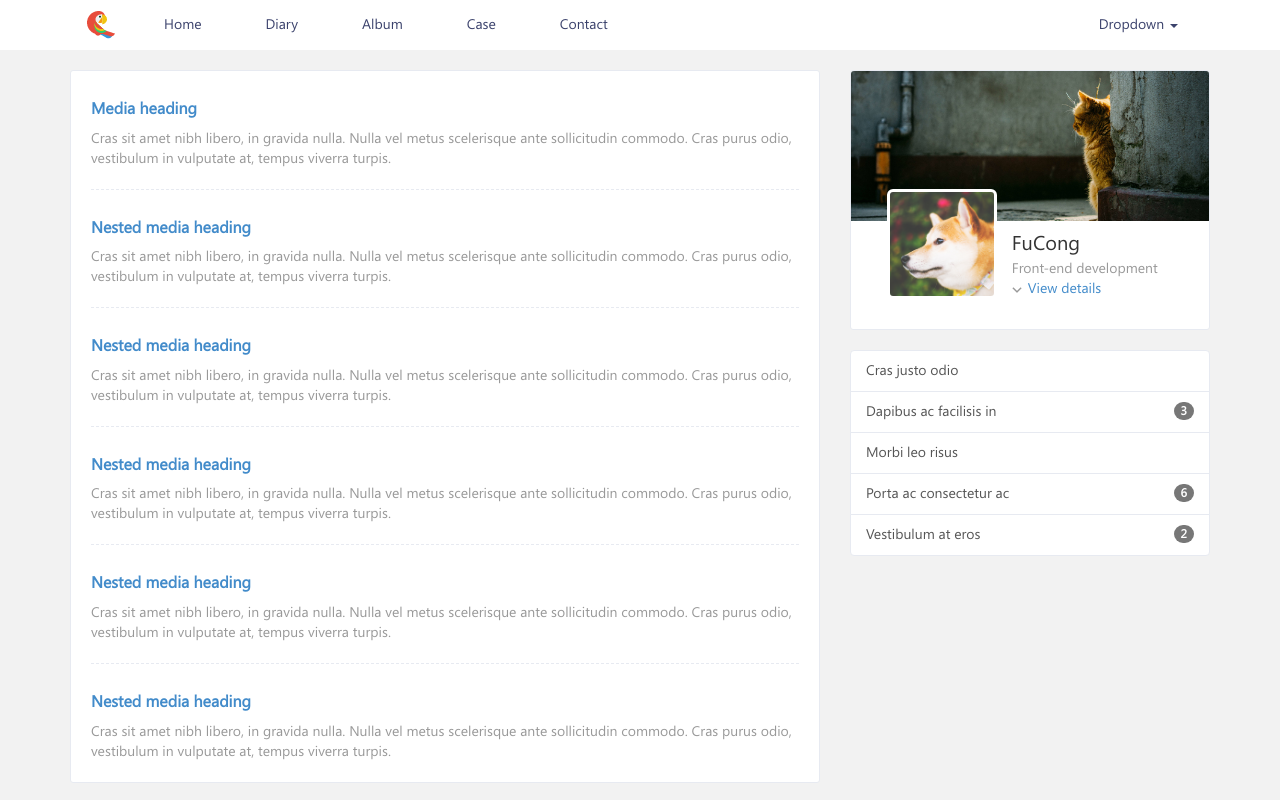
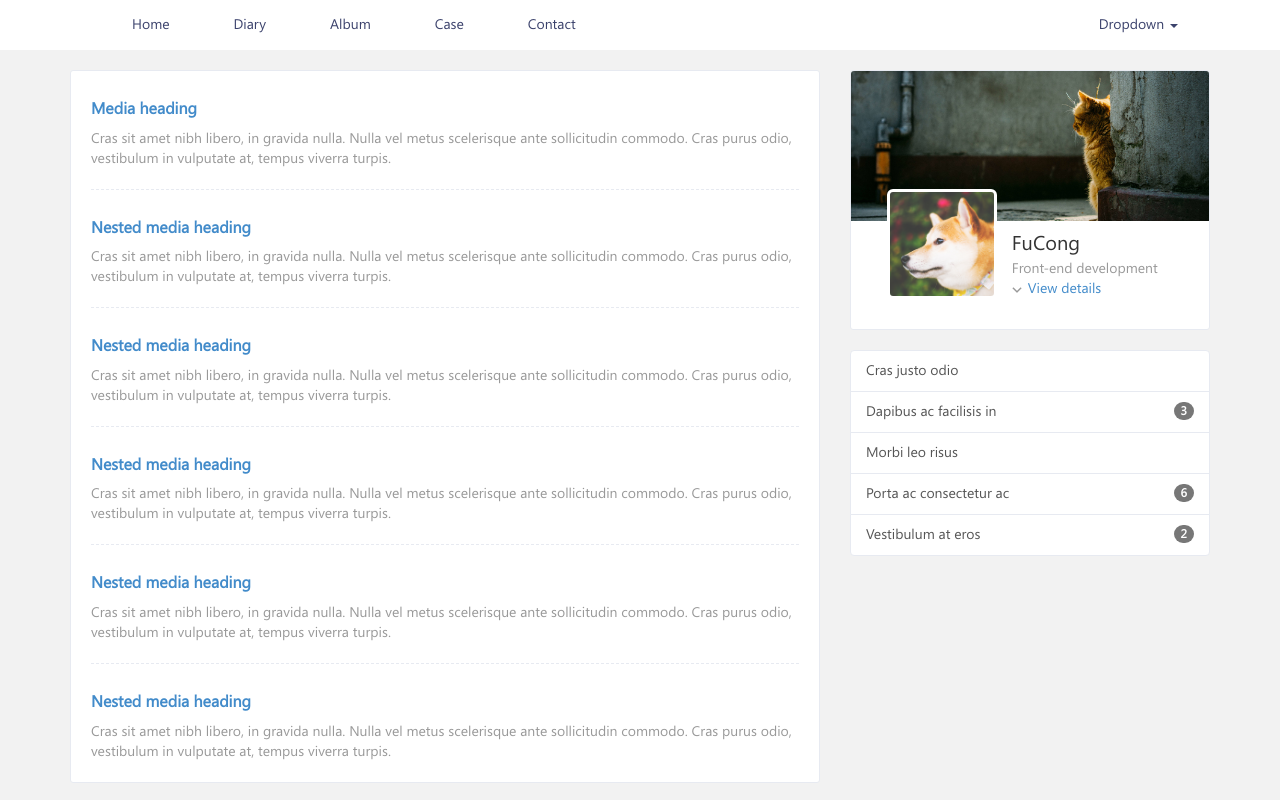
Before and after one commit to GitHubInter/WebLog, a plain HTML site: page index.html in a window 1280 px wide. Shown: the top 800 px of the page. Drawn offline with nearby package versions, Linux system fonts and the light colour scheme.

Commit message:
Update index.html
Update index.html

```diff
--- a/index.html
+++ b/index.html
@@ -19,7 +19,7 @@
 	        <span class="icon-bar"></span>
 	        <span class="icon-bar"></span>
 	      </button>
-	      <a class="navbar-brand" href="#"><img src="images/parrot.png"></a>
+ 	      <a class="navbar-brand" href="#"><!-- <img src="images/parrot.png"> --></a>
 	    </div>
 
 	    <!-- Collect the nav links, forms, and other content for toggling -->
```
